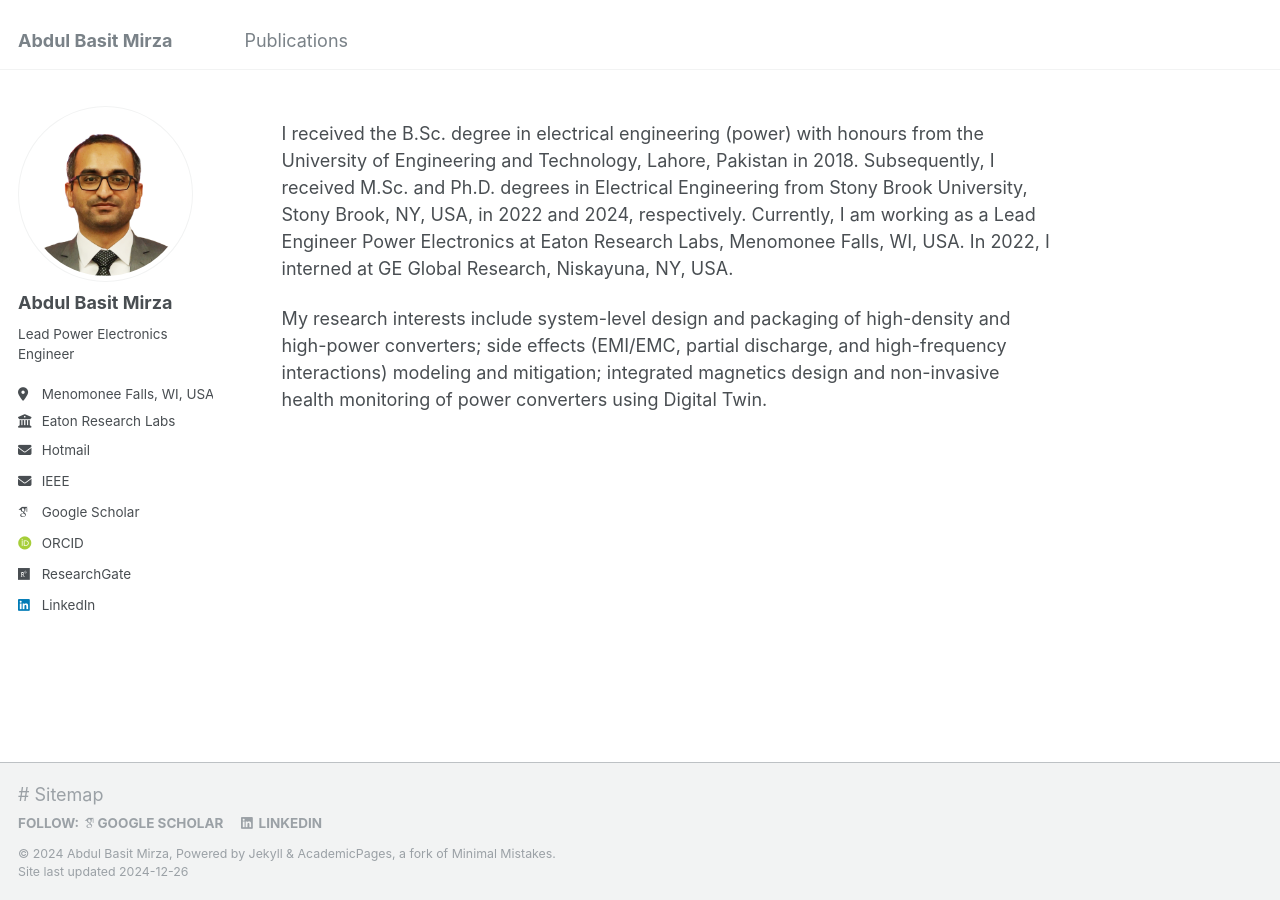
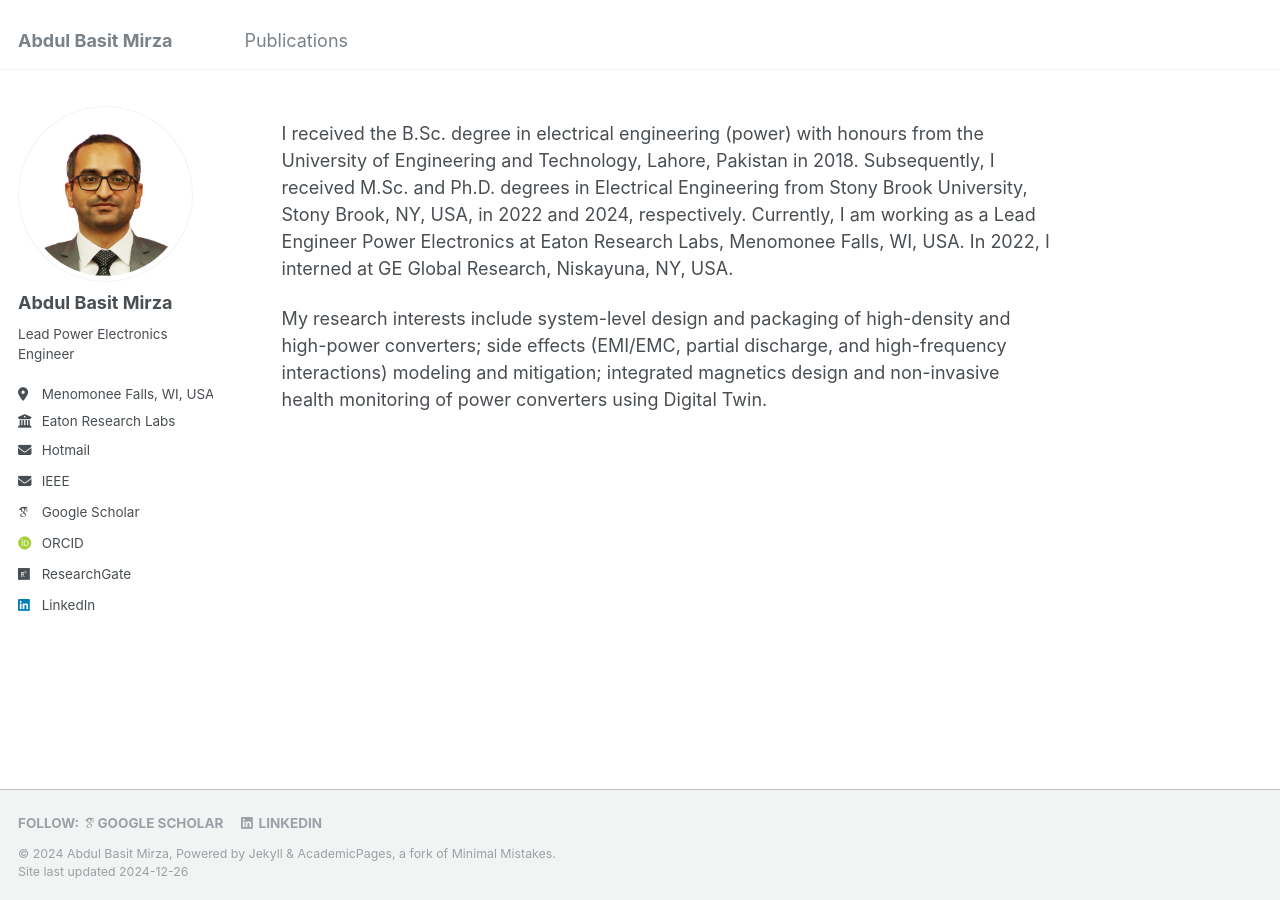
Before and after one commit to AbdulBasitMirza/abdulbasitmirza.github.io, a Jekyll site: the page built from _pages/about.md, in a window 1280 px wide. Built offline with Jekyll 4.4.1, drawn with Linux system fonts in a browser that asks for light colours; some web fonts are replaced.

Commit message:
Update custom.html

```diff
--- a/_includes/footer/custom.html
+++ b/_includes/footer/custom.html
@@ -1,3 +1,3 @@
 <!-- start custom footer snippets -->
-# <a href="/sitemap/">Sitemap</a>
+<!--  <a href="/sitemap/">Sitemap</a>  -->
 <!-- end custom footer snippets -->
```
